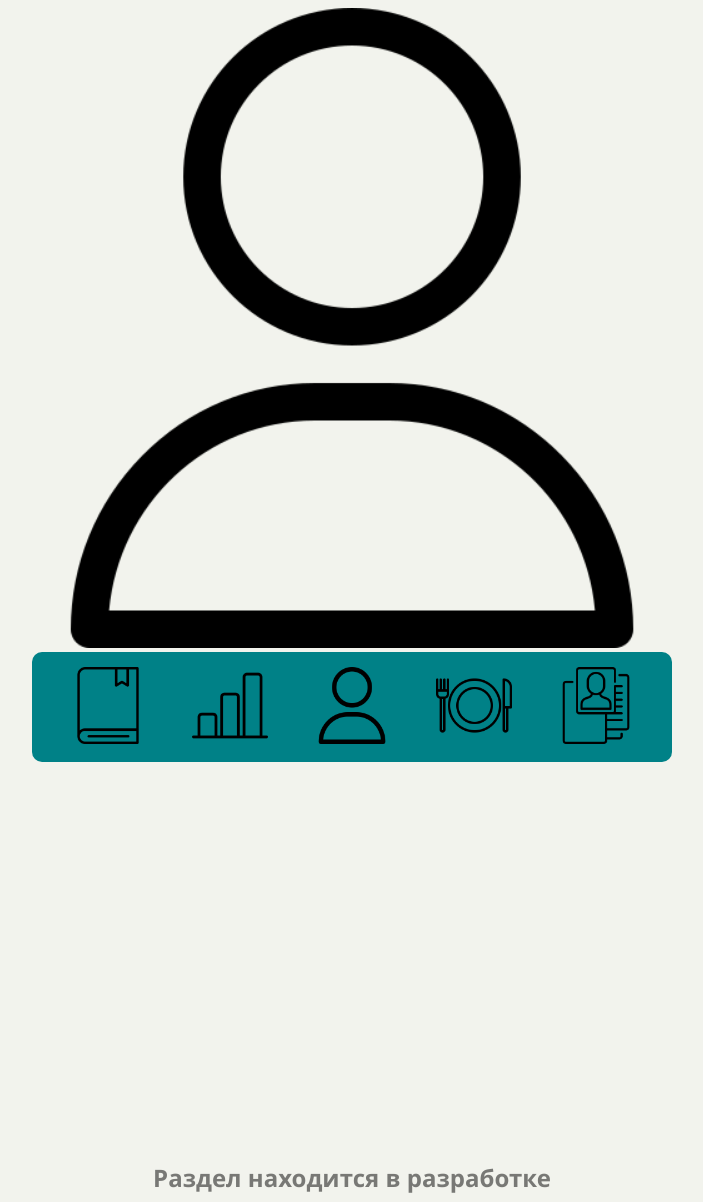
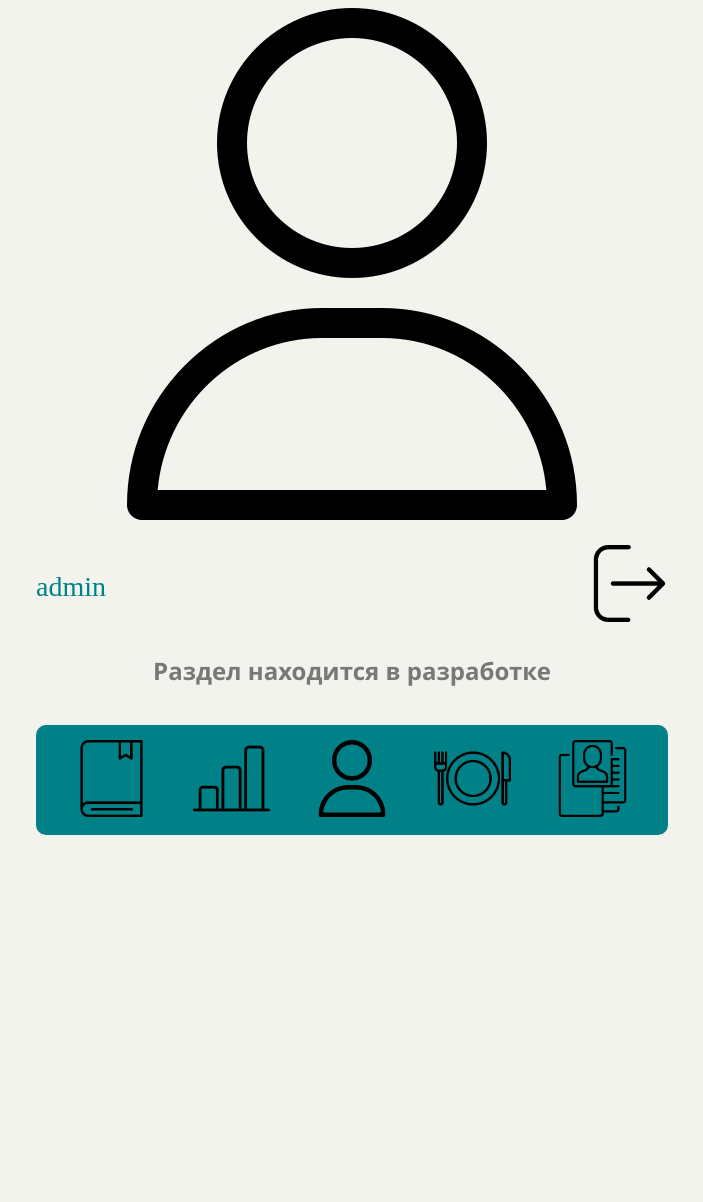
Before and after one commit to nikolayshumik/caloriesappweb, a Django app: page /profile/ in a window 1280 px wide. Shown: the whole page, without its empty margins (288-991 px from the left). After the commit the page ends 835 px from the top, so only its background shows below. Run offline with Django 4.2, Linux system fonts and the light colour scheme; a user stored in the database is signed in; some web fonts are replaced.

Commit message:
Адаптив профиля

```diff
--- a/appflut/webflut/static/css/Profile Page/profile.css
+++ b/appflut/webflut/static/css/Profile Page/profile.css
@@ -57,8 +57,9 @@
 
 /*размеры телефонов*/
 @media (min-width: 481px) {
-  h2 {
-    margin-top: 40%;
+  footer {
+    position: static;
+    bottom: 0;
   }
 }
 /**/
@@ -67,9 +68,6 @@
   img {
     width: 6vw;
   }
-  h2 {
-    margin-top: 30%;
-  }
 }
 /**/
 /*размеры компьютеров*/
--- a/appflut/webflut/static/css/Profile Page/profile.scss
+++ b/appflut/webflut/static/css/Profile Page/profile.scss
@@ -66,8 +66,9 @@
 }
 /*размеры телефонов*/
 @media (min-width: 481px) {
-  h2{
-    margin-top: 40%;
+  footer {
+    position: static;
+    bottom: 0;
   }
 }
 
@@ -78,9 +79,6 @@
   img{
     width: 6vw;
   }
-  h2{
-    margin-top: 30%;
-  }
 }
 /**/
 
--- a/appflut/webflut/templates/profile.html
+++ b/appflut/webflut/templates/profile.html
@@ -13,14 +13,14 @@
 </head>
 <body>
 
-      <img src="{% static 'accets/profile.png' %}" style="width: 50vw;" />
+      <img src="{% static 'accets/profile.png' %}" style="width: 40vw;" />
 
       <div class="title">
         {{ user.username }}
         <a href="{% url 'logout' %}"><img src="{% static 'accets/выйти.png' %}"/></a>
       </div>
 
-      <h2> Раздел находится в разработке</h2>
+      <h2>Раздел находится в разработке</h2>
         <!--<form method="post" action="{% url 'login' %}">
             <textarea placeholder="Раздел находится в разработке"></textarea>
         </form>-->
```
Also changed, not shown: appflut/db.sqlite3, appflut/webflut/static/phototest/admin/chart_1.png, 1 other file.
